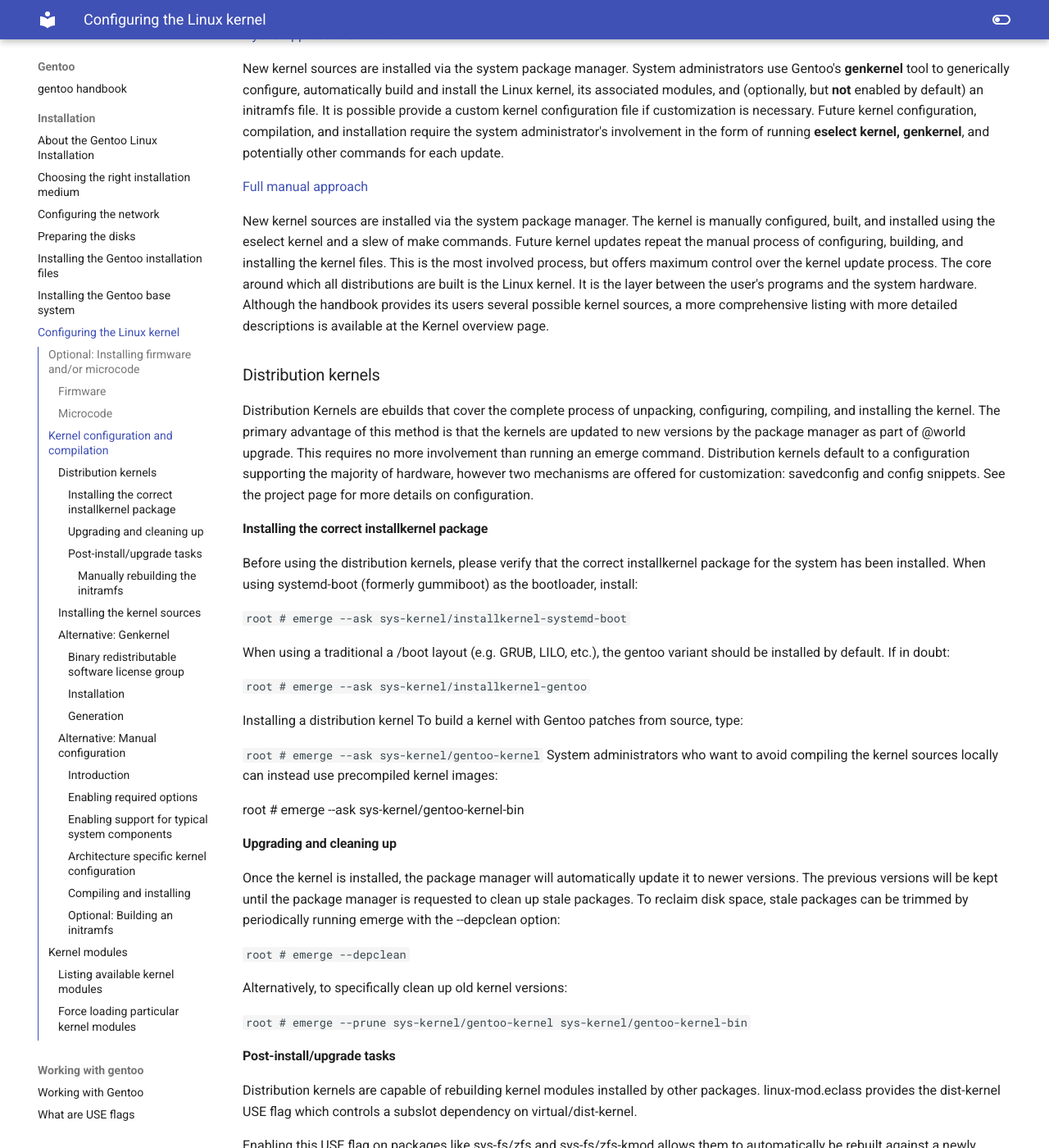
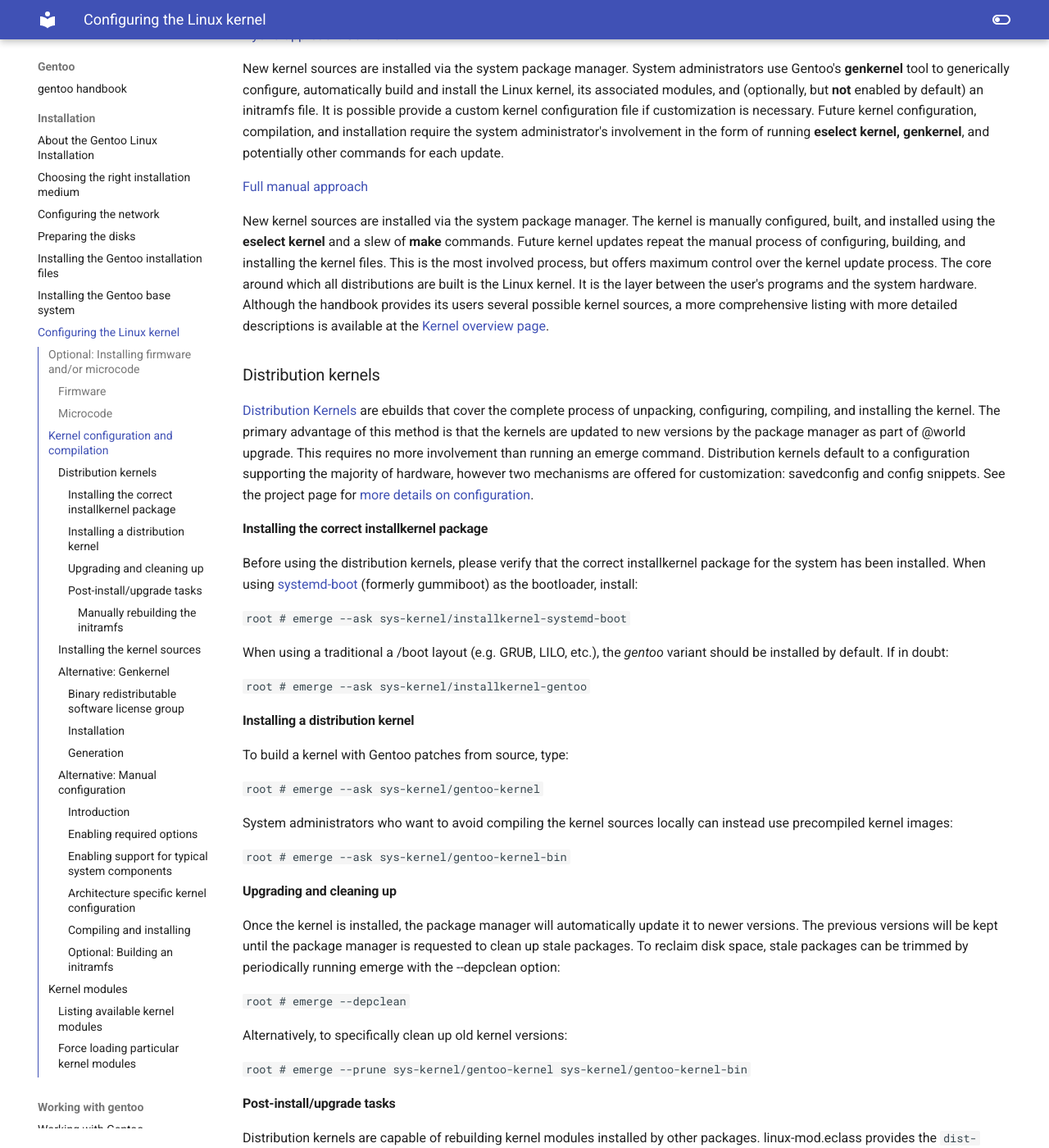
Before and after one commit to floviken/mkdocs, an MkDocs documentation site: the page built from docs/gentoo/installation/07-Configuring the linux kernel.md, in a window 1280 px wide and 1400 px high, scrolled down 1387 px. Shown: the whole window at 82% size. Built offline with MkDocs 1.6.1 and Material for MkDocs 9.7.7, drawn with Linux system fonts in a browser that asks for light colours; some of the changed lines change nothing that is shown; some of the changed text lies outside the part shown.

Commit message:
Update 07-Configuring the linux kernel.md

```diff
--- a/docs/gentoo/installation/07-Configuring the linux kernel.md
+++ b/docs/gentoo/installation/07-Configuring the linux kernel.md
@@ -37,30 +37,32 @@
 
 [Full manual approach](#alternative-manual-configuration)
 
-New kernel sources are installed via the system package manager. The kernel is manually configured, built, and installed using the eselect kernel and a slew of make commands. Future kernel updates repeat the manual process of configuring, building, and installing the kernel files. This is the most involved process, but offers maximum control over the kernel update process.
-The core around which all distributions are built is the Linux kernel. It is the layer between the user's programs and the system hardware. Although the handbook provides its users several possible kernel sources, a more comprehensive listing with more detailed descriptions is available at the Kernel overview page.
+New kernel sources are installed via the system package manager. The kernel is manually configured, built, and installed using the **eselect kernel** and a slew of **make** commands. Future kernel updates repeat the manual process of configuring, building, and installing the kernel files. This is the most involved process, but offers maximum control over the kernel update process.
+The core around which all distributions are built is the Linux kernel. It is the layer between the user's programs and the system hardware. Although the handbook provides its users several possible kernel sources, a more comprehensive listing with more detailed descriptions is available at the [Kernel overview page](https://wiki.gentoo.org/wiki/Kernel/Overview).
 
 ### Distribution kernels
 
-Distribution Kernels are ebuilds that cover the complete process of unpacking, configuring, compiling, and installing the kernel. The primary advantage of this method is that the kernels are updated to new versions by the package manager as part of @world upgrade. This requires no more involvement than running an emerge command. Distribution kernels default to a configuration supporting the majority of hardware, however two mechanisms are offered for customization: savedconfig and config snippets. See the project page for more details on configuration.
+[Distribution Kernels](https://wiki.gentoo.org/wiki/Project:Distribution_Kernel) are ebuilds that cover the complete process of unpacking, configuring, compiling, and installing the kernel. The primary advantage of this method is that the kernels are updated to new versions by the package manager as part of @world upgrade. This requires no more involvement than running an emerge command. Distribution kernels default to a configuration supporting the majority of hardware, however two mechanisms are offered for customization: savedconfig and config snippets. See the project page for [more details on configuration](https://wiki.gentoo.org/wiki/Project:Distribution_Kernel#Modifying_kernel_configuration).
 
 #### Installing the correct installkernel package
 
-Before using the distribution kernels, please verify that the correct installkernel package for the system has been installed. When using systemd-boot (formerly gummiboot) as the bootloader, install:
+Before using the distribution kernels, please verify that the correct installkernel package for the system has been installed. When using [systemd-boot](https://wiki.gentoo.org/wiki/Systemd-boot) (formerly gummiboot) as the bootloader, install:
 
 `root # emerge --ask sys-kernel/installkernel-systemd-boot`
 
-When using a traditional a /boot layout (e.g. GRUB, LILO, etc.), the gentoo variant should be installed by default. If in doubt:
+When using a traditional a /boot layout (e.g. GRUB, LILO, etc.), the *gentoo* variant should be installed by default. If in doubt:
 
 `root # emerge --ask sys-kernel/installkernel-gentoo`
 
-Installing a distribution kernel
+#### Installing a distribution kernel
+
 To build a kernel with Gentoo patches from source, type:
 
 `root # emerge --ask sys-kernel/gentoo-kernel`
+
 System administrators who want to avoid compiling the kernel sources locally can instead use precompiled kernel images:
 
-root # emerge --ask sys-kernel/gentoo-kernel-bin
+`root # emerge --ask sys-kernel/gentoo-kernel-bin`
 
 #### Upgrading and cleaning up
 
@@ -74,15 +76,16 @@
 
 #### Post-install/upgrade tasks
 
-Distribution kernels are capable of rebuilding kernel modules installed by other packages. linux-mod.eclass provides the dist-kernel USE flag which controls a subslot dependency on virtual/dist-kernel.
+Distribution kernels are capable of rebuilding kernel modules installed by other packages. linux-mod.eclass provides the `dist-kernel` USE flag which controls a subslot dependency on [virtual/dist-kernel](https://packages.gentoo.org/packages/virtual/dist-kernel).
 
-Enabling this USE flag on packages like sys-fs/zfs and sys-fs/zfs-kmod allows them to automatically be rebuilt against a newly updated kernel and, if applicable, will re-generate the initramfs accordingly.
+Enabling this USE flag on packages like [sys-fs/zfs](https://packages.gentoo.org/packages/sys-fs/zfs) and [sys-fs/zfs-kmod](https://packages.gentoo.org/packages/sys-fs/zfs-kmod) allows them to automatically be rebuilt against a newly updated kernel and, if applicable, will re-generate the initramfs accordingly.
 
 ##### Manually rebuilding the initramfs
 
 If required, manually trigger such rebuilds by, after a kernel upgrade, executing:
 
-root #emerge --ask @module-rebuild
+`root # emerge --ask @module-rebuild`
+
 If any kernel modules (e.g. ZFS) are needed at early boot, rebuild the initramfs afterward via:
 
 `root # emerge --config sys-kernel/gentoo-kernel`
@@ -94,15 +97,15 @@
 This section is only relevant when using the following genkernel (hybrid) or manual kernel management approach.
 When installing and compiling the kernel for amd64-based systems, Gentoo recommends the sys-kernel/gentoo-sources package.
 
-Choose an appropriate kernel source and install it using emerge:
+Choose an appropriate kernel source and install it using **emerge**:
 
 `root # emerge --ask sys-kernel/gentoo-sources`
 
-This will install the Linux kernel sources in /usr/src/ using the specific kernel version in the path. It will not create a symbolic link by itself without USE=symlink being enabled on the chosen kernel sources package.
+This will install the Linux kernel sources in /usr/src/ using the specific kernel version in the path. It will not create a symbolic link by itself without `USE=symlink` being enabled on the chosen kernel sources package.
 
 It is conventional for a /usr/src/linux symlink to be maintained, such that it refers to whichever sources correspond with the currently running kernel. However, this symbolic link will not be created by default. An easy way to create the symbolic link is to utilize eselect's kernel module.
 
-For further information regarding the purpose of the symlink, and how to manage it, please refer to Kernel/Upgrade.
+For further information regarding the purpose of the symlink, and how to manage it, please refer to [Kernel/Upgrade](https://wiki.gentoo.org/wiki/Kernel/Upgrade).
 
 First, list all installed kernels:
 
```
